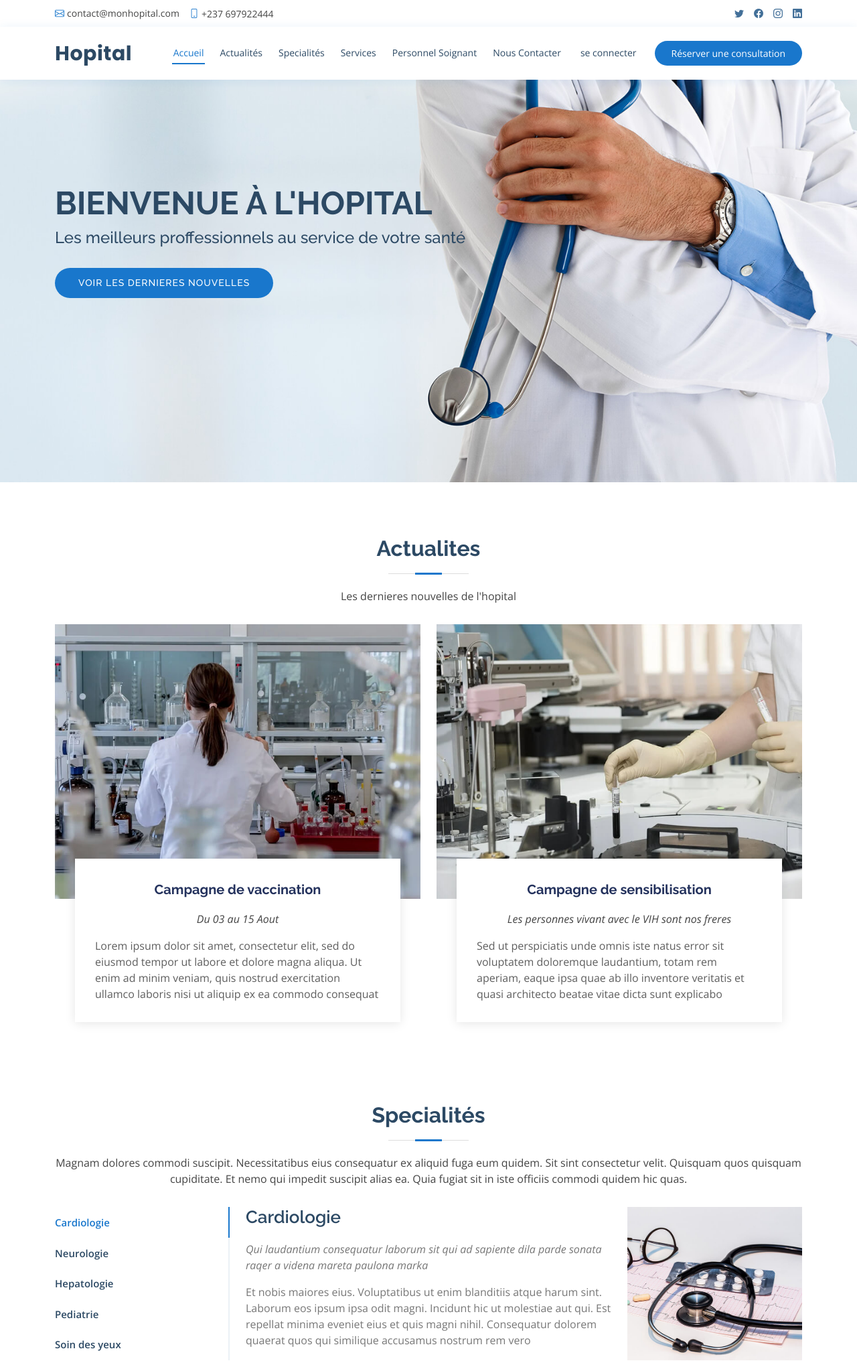
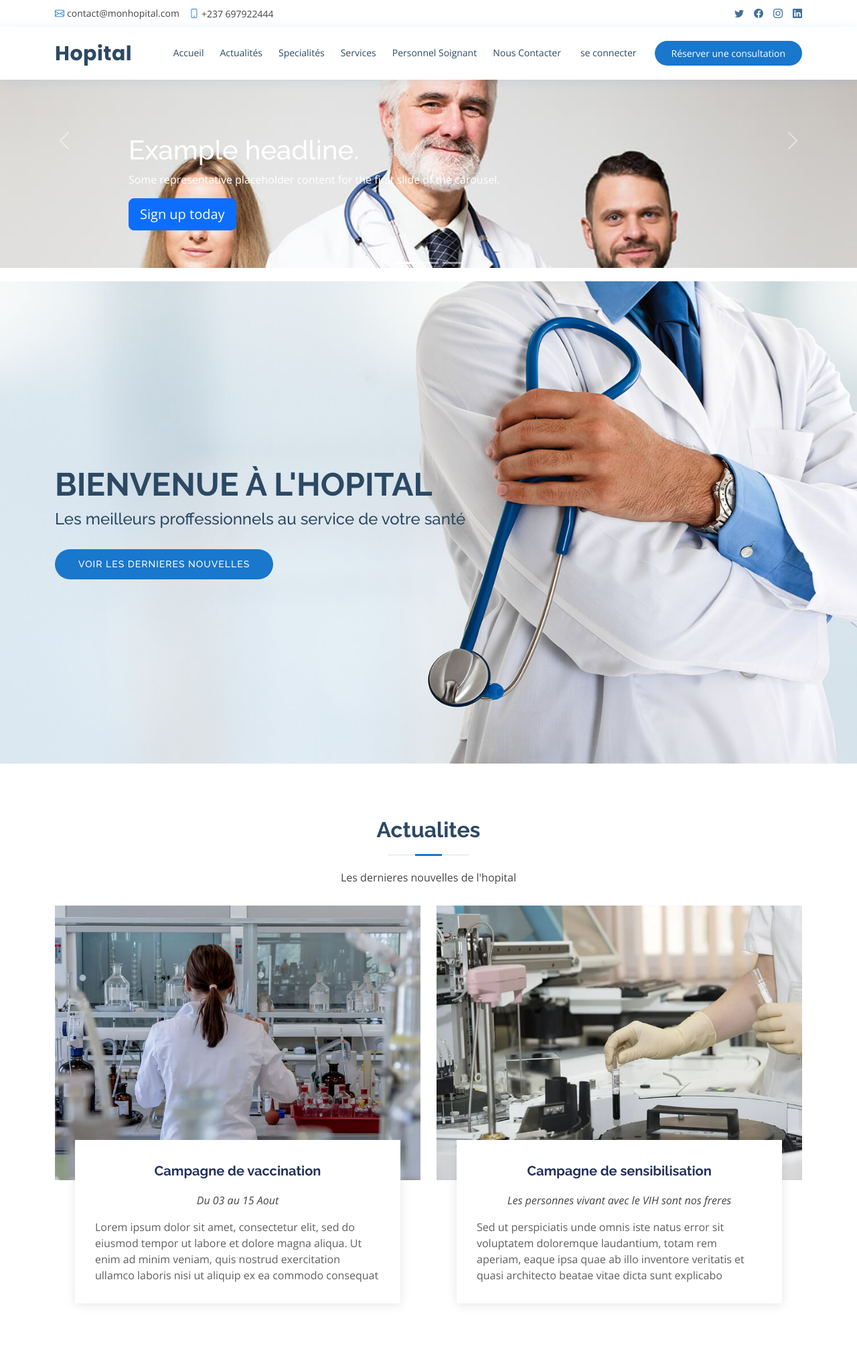
Before and after one commit to lilianeKenmogne/HIMS, a PHP site: page / in a window 1280 px wide. Shown: the top 2035 px of the page at 67% size. Run offline with PHP 8.4, Linux system fonts and the light colour scheme.

Commit message:
ajoutdu carousel sur la gs

```diff
--- a/assets/css/style.css
+++ b/assets/css/style.css
@@ -473,6 +473,20 @@ h6 {
   background-size: cover;
   margin-bottom: 20px;
 }
+#hero1 {
+  width: 100%;
+  height: 90vh;
+  background: url("../img/about.jpg") top center;
+  background-size: cover;
+  margin-bottom: 20px;
+}
+#hero2 {
+  width: 100%;
+  height: 90vh;
+  background: url("../img/departments-5.jpg") top center;
+  background-size: cover;
+  margin-bottom: 20px;
+}
 
 #hero .container {
   position: relative;
@@ -1599,6 +1613,10 @@ section {
 }
 
 .motif {
-  background-color: white !important;
+  background-color: white;
   color: black !important;
-}
+  border-radius: 12%;
+  align-items: center;
+  justify-content: center;
+  margin:10px;
+}
--- a/includes/head.php
+++ b/includes/head.php
@@ -27,5 +27,7 @@
 
   <!-- Template Main CSS File -->
   <link href="assets/css/style.css" rel="stylesheet">
+  <link rel="stylesheet" href="assets/css/carousel.css">
+
 
 </head>
--- a/index.php
+++ b/index.php
@@ -46,6 +46,59 @@
 
     </div>
   </header><!-- End Header -->
+
+
+  <main>
+
+    <div id="myCarousel" class="carousel slide" data-bs-ride="carousel">
+      <div class="carousel-indicators">
+        <button type="button" data-bs-target="#myCarousel" data-bs-slide-to="0" class="active" aria-current="true"
+          aria-label="Slide 1"></button>
+        <button type="button" data-bs-target="#myCarousel" data-bs-slide-to="1" aria-label="Slide 2"></button>
+        <button type="button" data-bs-target="#myCarousel" data-bs-slide-to="2" aria-label="Slide 3"></button>
+      </div>
+      <div class="carousel-inner">
+        <div id ="hero2" class="carousel-item active" style="background-image:url(about.jpg);height: 400px;">
+
+          <div class="container">
+            <div class="carousel-caption text-start">
+              <h1>Example headline.</h1>
+              <p>Some representative placeholder content for the first slide of the carousel.</p>
+              <p><a class="btn btn-lg btn-primary" href="#">Sign up today</a></p>
+            </div>
+          </div>
+        </div>
+        <div id ="hero1" class="carousel-item " style="background-image: url(hero-bg.jpg);height: 600px;">
+
+          <div class="container">
+            <div class="carousel-caption">
+              <h1>Another example headline.</h1>
+              <p>Some representative placeholder content for the second slide of the carousel.</p>
+              <p><a class="btn btn-lg btn-primary" href="#">Learn more</a></p>
+            </div>
+          </div>
+        </div>
+        <div class="carousel-item" style="background-image:url(about.jpg);height: 400px;">
+
+          <div class="container">
+            <div class="carousel-caption text-end">
+              <h1>One more for good measure.</h1>
+              <p>Some representative placeholder content for the third slide of this carousel.</p>
+              <p><a class="btn btn-lg btn-primary" href="#">Browse gallery</a></p>
+            </div>
+          </div>
+        </div>
+      </div>
+      <button class="carousel-control-prev" type="button" data-bs-target="#myCarousel" data-bs-slide="prev">
+        <span class="carousel-control-prev-icon" aria-hidden="true"></span>
+        <span class="visually-hidden">Previous</span>
+      </button>
+      <button class="carousel-control-next" type="button" data-bs-target="#myCarousel" data-bs-slide="next">
+        <span class="carousel-control-next-icon" aria-hidden="true"></span>
+        <span class="visually-hidden">Next</span>
+      </button>
+    </div>
+    </main>
 
   <!-- ======= Hero Section ======= -->
   <section id="hero" class="d-flex align-items-center">
@@ -559,6 +612,7 @@
   </main><!-- End #main -->
 
   <?php include('includes/footer.php'); ?>
+  <script src="assets/vendor/bootstrap/js/bootstrap.bundle.min.js"></script>
 
 
 </body>
```
Also changed, not shown: carousel.css (added, +113 -0 lines).
